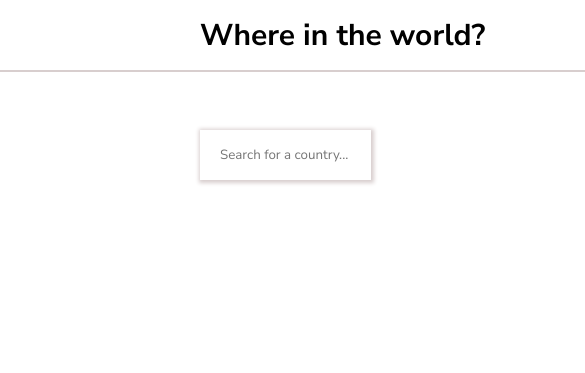
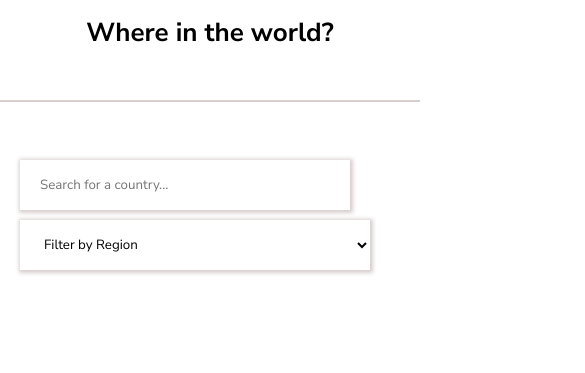
Before and after one commit to Chumexxx/All-Countries-Website, a plain HTML site: page index.html in a window 390 px wide. Shown: the top 373 px of the page, 585 px wide, since content can reach past the window. Drawn offline with Linux system fonts and the light colour scheme; no server answers.

Commit message:
Update style.css

```diff
--- a/style.css
+++ b/style.css
@@ -1,12 +1,13 @@
-*{
+* {
     background-color: white;
     font-family: Nunito Sans;
     padding: 0px;
     margin: 0px;
 }
 
-.navBar{
-    width: 1500px;
+.navBar {
+    width: 100%;
+    max-width: 1500px;
     height: 70px;
     display: flex;
     align-items: center;
@@ -14,58 +15,60 @@
     font-weight: 700;
     box-shadow: 0px 2px rgb(216, 206, 206);
     margin-bottom: 60px;
-    padding-left: 200px;
-    padding-right: 200px;
+    padding-left: 20px;
+    padding-right: 20px;
 }
 
-.heroSection{
-    padding-left: 200px;
-    padding-right: 200px;
+.heroSection {
+    padding-left: 20px;
+    padding-right: 20px;
+}
 
-    .searchDiv{
+.searchDiv {
     display: flex;
     justify-content: space-between;
     position: relative;
+    flex-wrap: wrap;
+}
 
-        #searchBar{
+#searchBar {
     border: none;
     box-shadow: 1px 1px 4px 2px rgb(216, 206, 206);
     height: 50px;
-            width: 500px;
+    width: 300px;
     padding-left: 20px;
+    margin-right: 20px;
 }
 
-        #filter{
+#filter {
     border: none;
     box-shadow: 1px 1px 4px 2px rgb(216, 206, 206);
     height: 50px;
     width: 200px;
     padding-left: 20px;
-            margin-left: 1000px;
 }
-    }
-}
-.countries{
+
+.countries {
     margin-top: 100px;
 }
 
-.cards{
+.cards {
     display: grid;
     grid-template-columns: repeat(4, 1fr);
     gap: 75px;
-
 }
 
-.country{
+.country {
     height: 400px;
     box-shadow: 1px 1px 4px 2px rgb(216, 206, 206);
-
-    #images{
-        width: 320px;
-        height: 180px;
 }
 
-    .name{
+#images {
+    width: 100%;
+    height: auto;
+}
+
+.name {
     font-size: 30px;
     font-weight: 800;
     margin-top: 30px;
@@ -73,7 +76,76 @@
     margin-bottom: 20px;
 }
 
-    #content{
+#content {
     margin-left: 30px;
 }
+
+/* Small devices (phones, 600px and below) */
+@media screen and (max-width: 600px) {
+    .navBar {
+        flex-direction: column;
+        padding: 10px;
+        font-size: 20px;
     }
+
+    #searchBar {
+        width: 100%;
+        margin-bottom: 10px;
+    }
+
+    #filter {
+        width: 100%;
+    }
+
+    .cards {
+        grid-template-columns: 1fr;
+    }
+
+    .country {
+        height: auto;
+    }
+
+    .name {
+        font-size: 24px;
+    }
+}
+
+/* Medium devices (tablets, 768px and below) */
+@media screen and (max-width: 768px) {
+    .navBar {
+        padding: 15px;
+        font-size: 24px;
+    }
+
+    #searchBar {
+        width: 100%;
+    }
+
+    #filter {
+        width: 100%;
+    }
+
+    .cards {
+        grid-template-columns: repeat(2, 1fr);
+    }
+
+    .country {
+        height: auto;
+    }
+}
+
+/* Large devices (desktops, 1024px and below) */
+@media screen and (max-width: 1024px) {
+    .navBar {
+        padding: 15px;
+        font-size: 26px;
+    }
+
+    .cards {
+        grid-template-columns: repeat(3, 1fr);
+    }
+
+    .country {
+        height: auto;
+    }
+}
```
Lines whose indentation alone changed are shown as unchanged.
